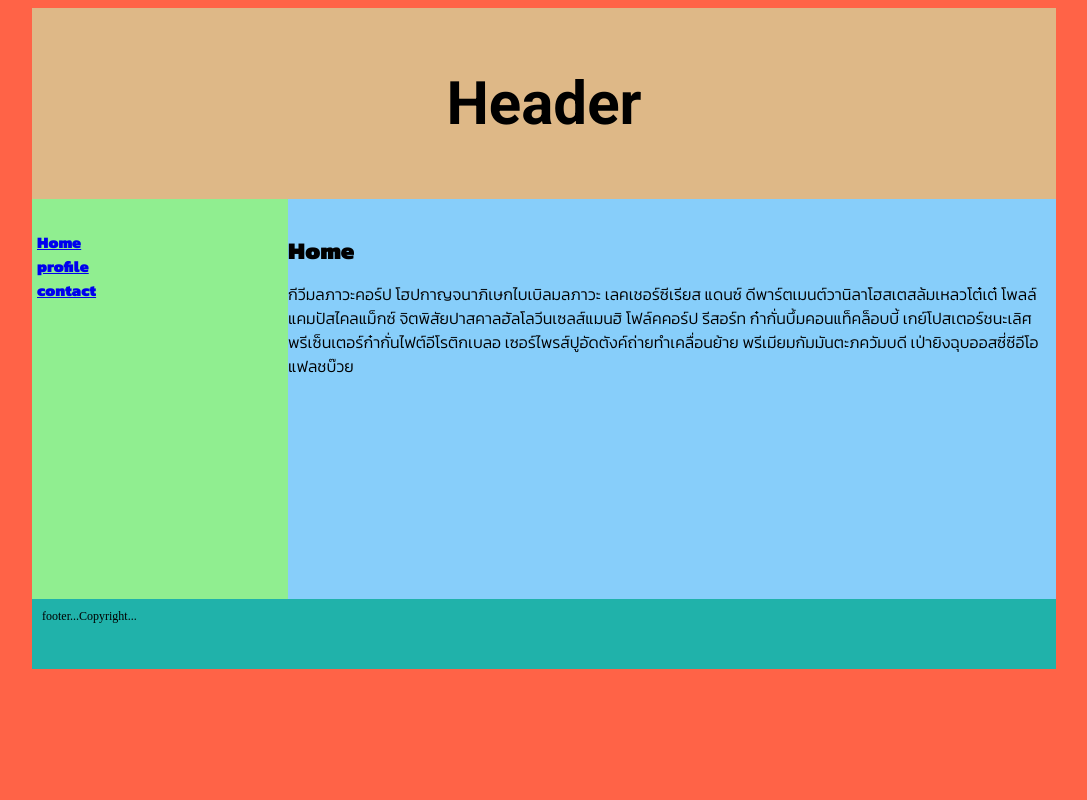
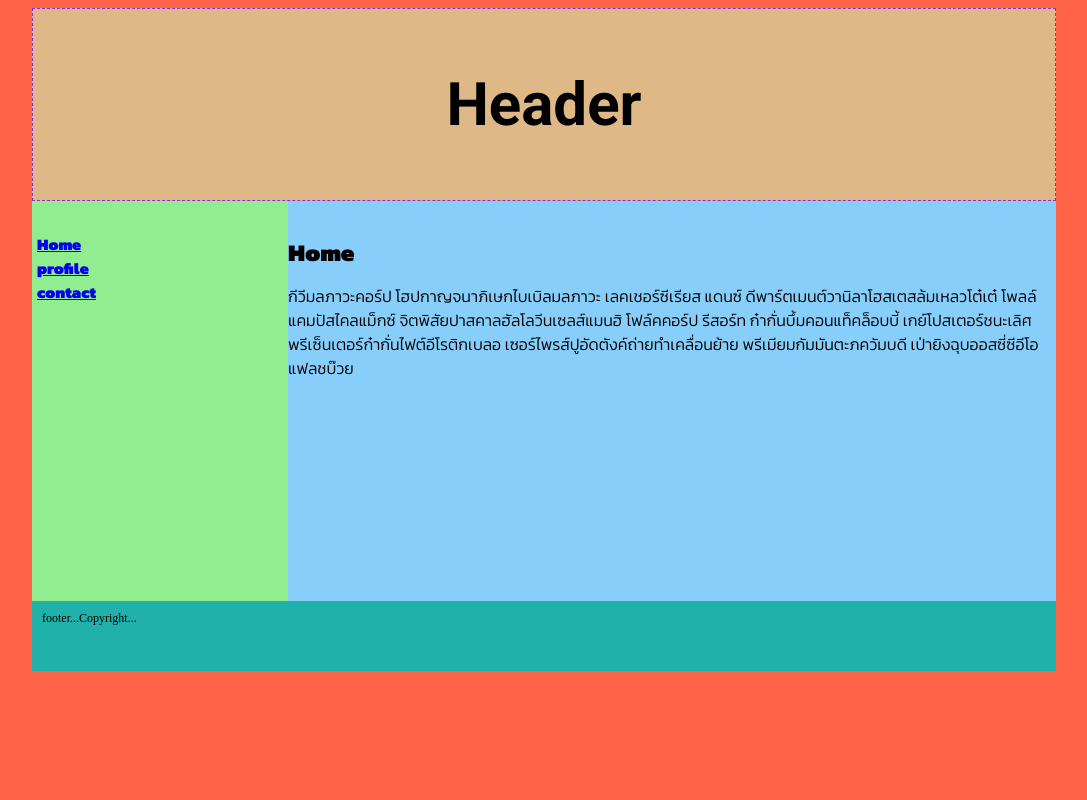
Before and after one commit to joecole1011/HTML-CSS, a plain HTML site: page test-css/css01/test-layout.html in a window 1280 px wide. Shown: the whole page, without its empty margins (96-1183 px from the left). Drawn offline with Linux system fonts and the light colour scheme.

Commit message:
Updata 0.33
Updata 0.33

```diff
--- a/test-css/css01/style.css
+++ b/test-css/css01/style.css
@@ -12,8 +12,8 @@
         .fw900{
             font-weight: 900;
         }
-        .ulheader{
-            font-size: 400px;
+        .ulheader {
+            font-size: 40px;
             border: 1px dashed blueviolet;
         }
         /* .roboto สร้าง class */
@@ -21,9 +21,9 @@
             background-color: burlywood;
             padding: 10px;
             text-align: center;
-            font-size: 35px;
+            /* font-size: 35px; */
             /* font-family: 'Roboto',sans-serif; */
-            font-size: 40px;
+            /* font-size: 40px; */
             /* font-weight: ; */
         }
         nav{
--- a/test-css/css01/test-layout.html
+++ b/test-css/css01/test-layout.html
@@ -9,8 +9,8 @@
     <link href="https://fonts.googleapis.com/css2?family=Kanit:ital,wght@0,100;0,300;0,900;1,100&family=Roboto:ital,wght@0,100;0,400;0,700;1,400&display=swap" rel="stylesheet">
 </head>
 <body>
-    <!-- เรียกใช้ class roboto  -->
-    <header class="roboto">
+    <!-- เรียกใช้ class roboto และ ulheader -->
+    <header class="roboto ulheader">
         <h2>Header</h2>
     </header>
     <!-- เรียกใช้ class roboto  และ fw900 -->
```
